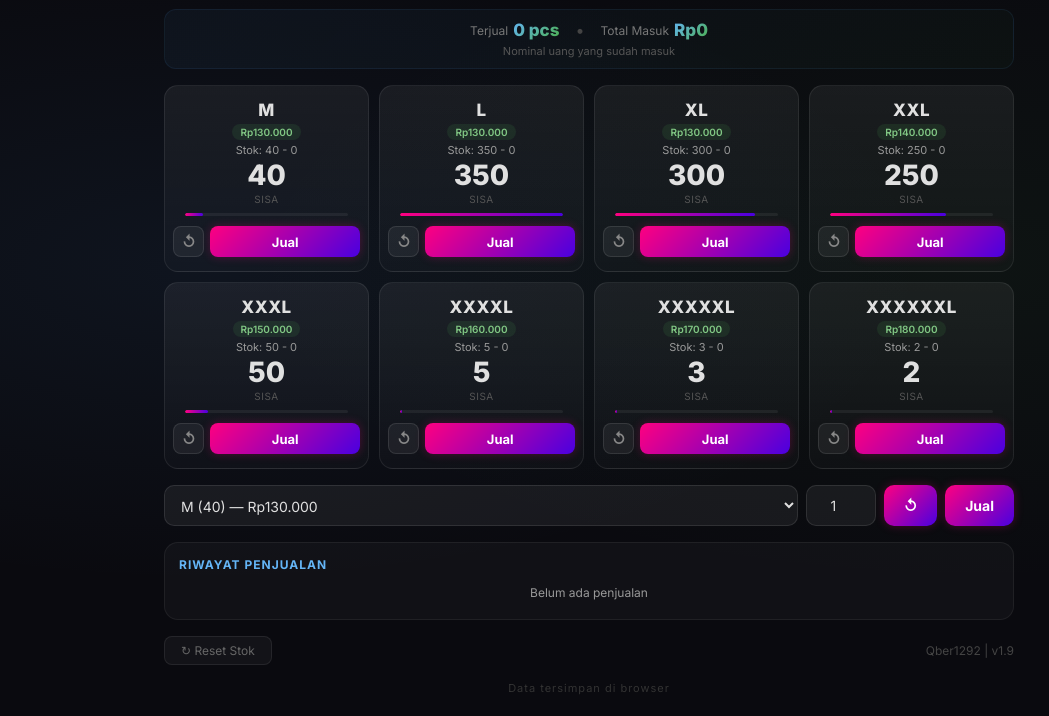
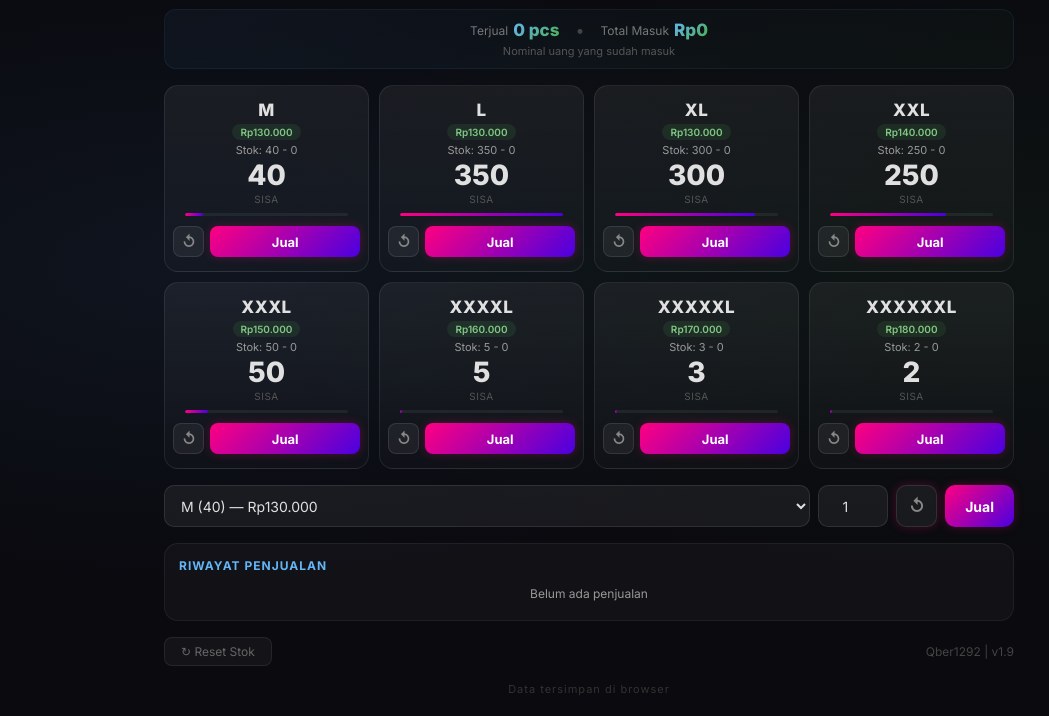
Before and after one commit to Divdes/stok_kaos_kcdj, a plain HTML site: page index.html in a window 1280 px wide. Shown: the part 183-899 px from the top of the page, without its empty margins (51-1100 px from the left). Drawn offline with Linux system fonts and the light colour scheme.

Commit message:
Fix: tambah CSS btn-beli-back

```diff
--- a/index.html
+++ b/index.html
@@ -103,6 +103,8 @@ body {
 
 .input-beli { display: flex; gap: 8px; margin-bottom: 16px; }
 .input-beli select, .input-beli input { background: rgba(255,255,255,0.06); border: 1px solid rgba(255,255,255,0.1); border-radius: 10px; padding: 10px 12px; font-size: 14px; color: #e0e0e0; font-family: inherit; outline: none; transition: border 0.2s; }
+.input-beli .btn-beli-back { background: rgba(255,255,255,0.06); color: #888; border: 1px solid rgba(255,255,255,0.1); border-radius: 10px; padding: 10px 12px; font-size: 16px; cursor: pointer; font-family: inherit; transition: 0.2s; }
+.input-beli .btn-beli-back:hover { background: rgba(76, 175, 80, 0.15); color: #81c784; border-color: rgba(76,175,80,0.3); transform: scale(1.05); }
 .input-beli select { flex: 1; }
 .input-beli select option { background: #1a1a2e; color: #e0e0e0; }
 .input-beli input { width: 70px; text-align: center; }
```
